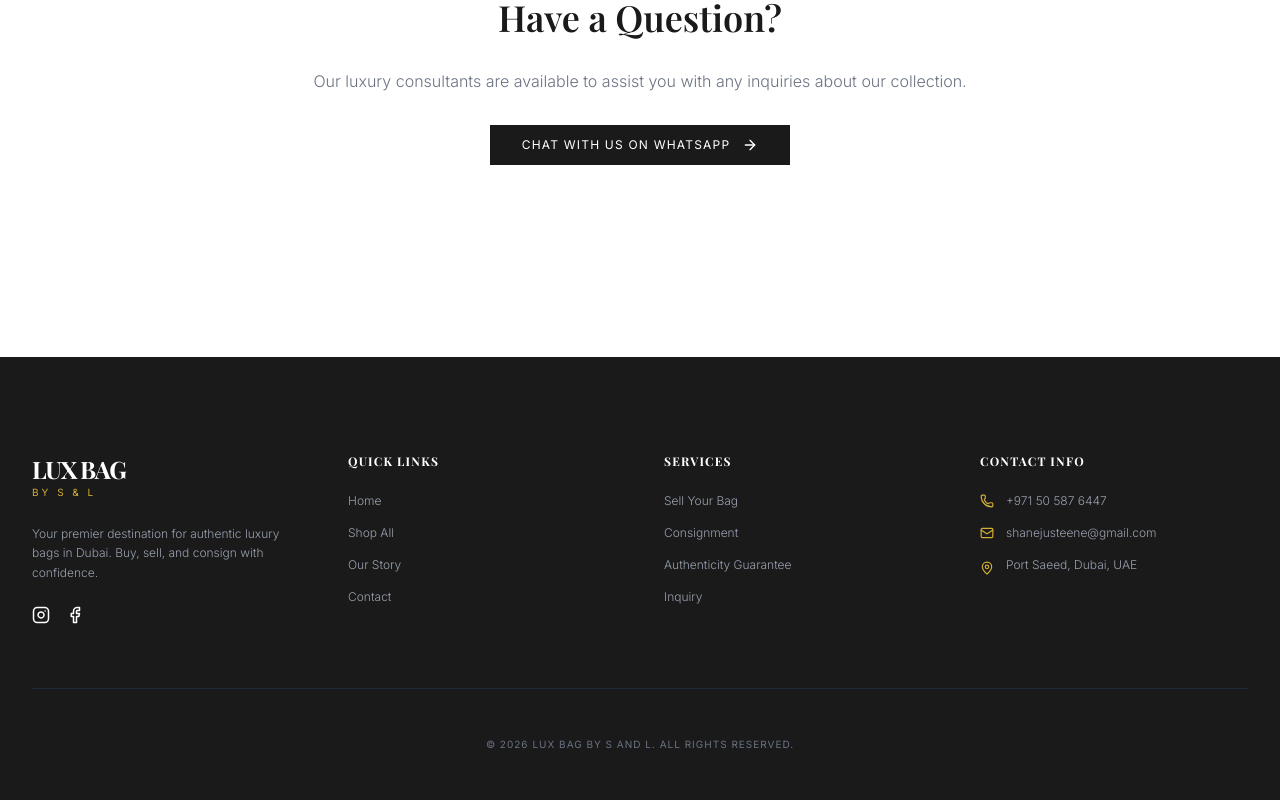
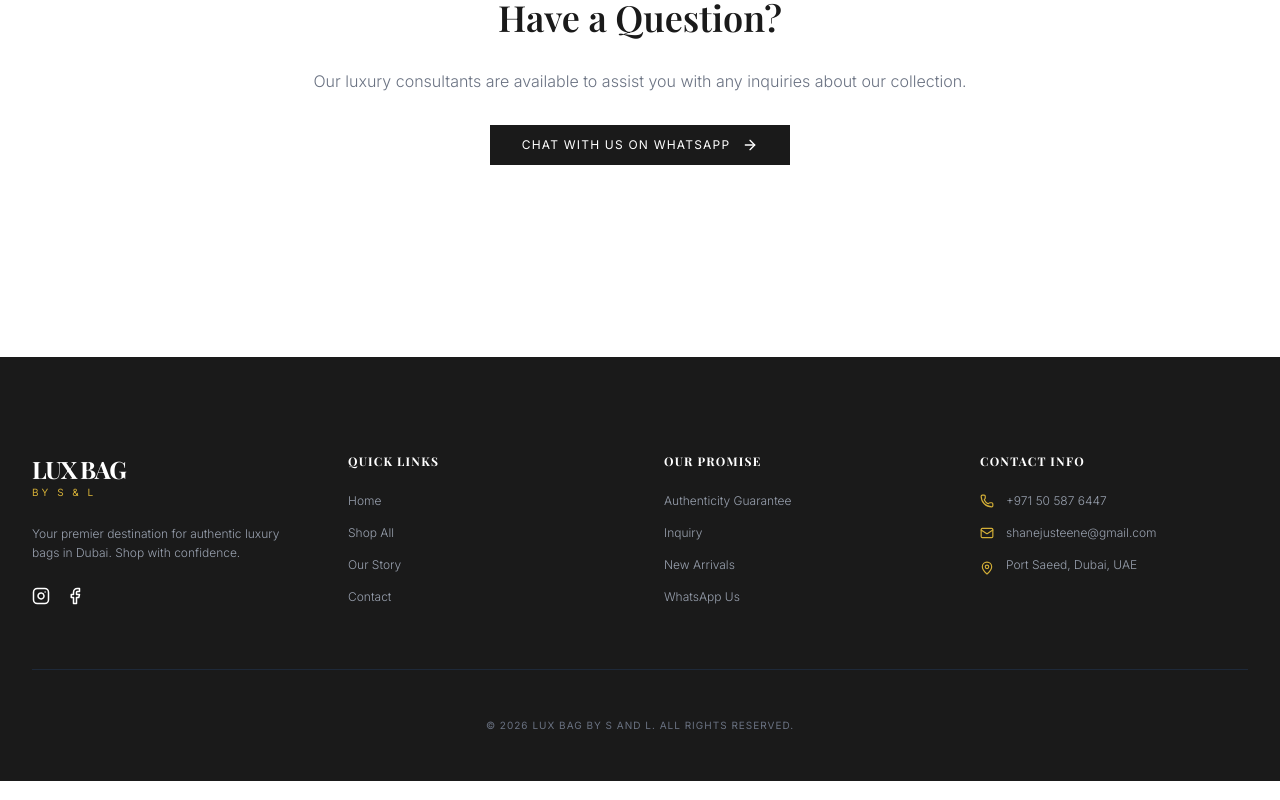
Before and after one commit to sauravchauhan010/luxbagbysl, a React (Vite) app: page / in a window 1280 px wide. Shown: the part 2849-3649 px from the top of the page. Built offline with nearby package versions, Linux system fonts and the light colour scheme; no server answers; a web font is replaced by a local one.

Commit message:
Update Footer.tsx

```diff
--- a/src/components/Footer.tsx
+++ b/src/components/Footer.tsx
@@ -13,7 +13,7 @@ const Footer = () => {
               <span className="text-[10px] uppercase tracking-[0.3em] text-gold">by S & L</span>
             </Link>
             <p className="text-gray-400 text-xs font-light leading-relaxed">
-              Your premier destination for authentic luxury bags in Dubai. Buy, sell, and consign with confidence.
+              Your premier destination for authentic luxury bags in Dubai. Shop with confidence.
             </p>
             <div className="flex space-x-4">
               <a href="#" className="hover:text-gold transition-colors"><Instagram size={18} /></a>
@@ -32,12 +32,12 @@ const Footer = () => {
           </div>
 
           <div className="space-y-6">
-            <h4 className="text-xs uppercase tracking-widest font-bold">Services</h4>
+            <h4 className="text-xs uppercase tracking-widest font-bold">Our Promise</h4>
             <ul className="space-y-4 text-gray-400 text-xs font-light">
-              <li><Link to="/contact" className="hover:text-gold transition-colors">Sell Your Bag</Link></li>
-              <li><Link to="/contact" className="hover:text-gold transition-colors">Consignment</Link></li>
               <li><Link to="/about" className="hover:text-gold transition-colors">Authenticity Guarantee</Link></li>
               <li><Link to="/contact" className="hover:text-gold transition-colors">Inquiry</Link></li>
+              <li><Link to="/shop" className="hover:text-gold transition-colors">New Arrivals</Link></li>
+              <li><Link to="/contact" className="hover:text-gold transition-colors">WhatsApp Us</Link></li>
             </ul>
           </div>
 
```
